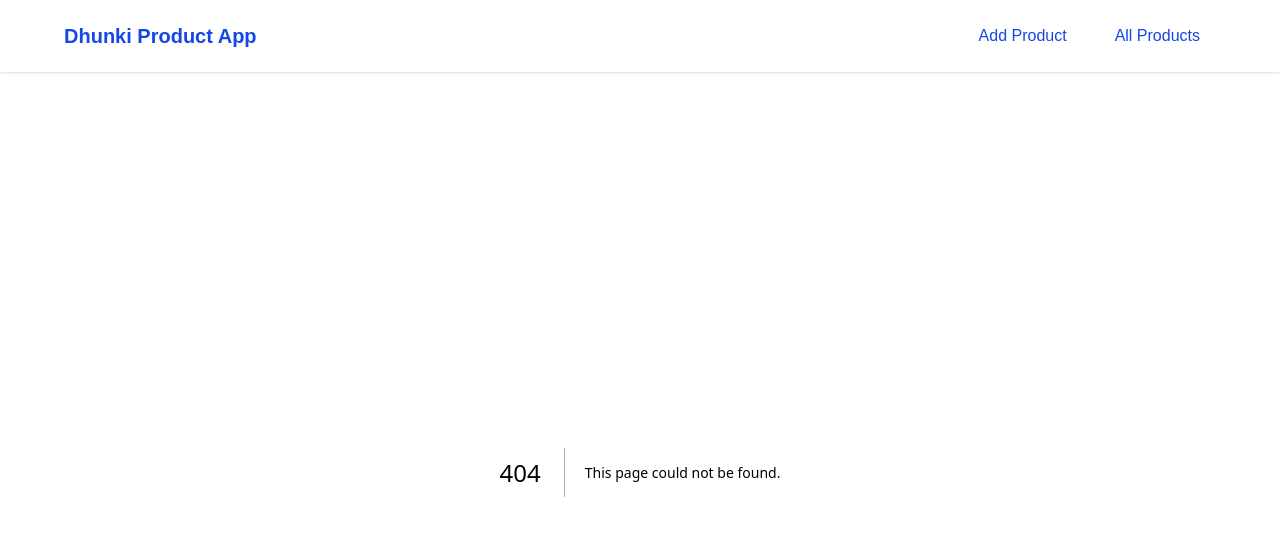
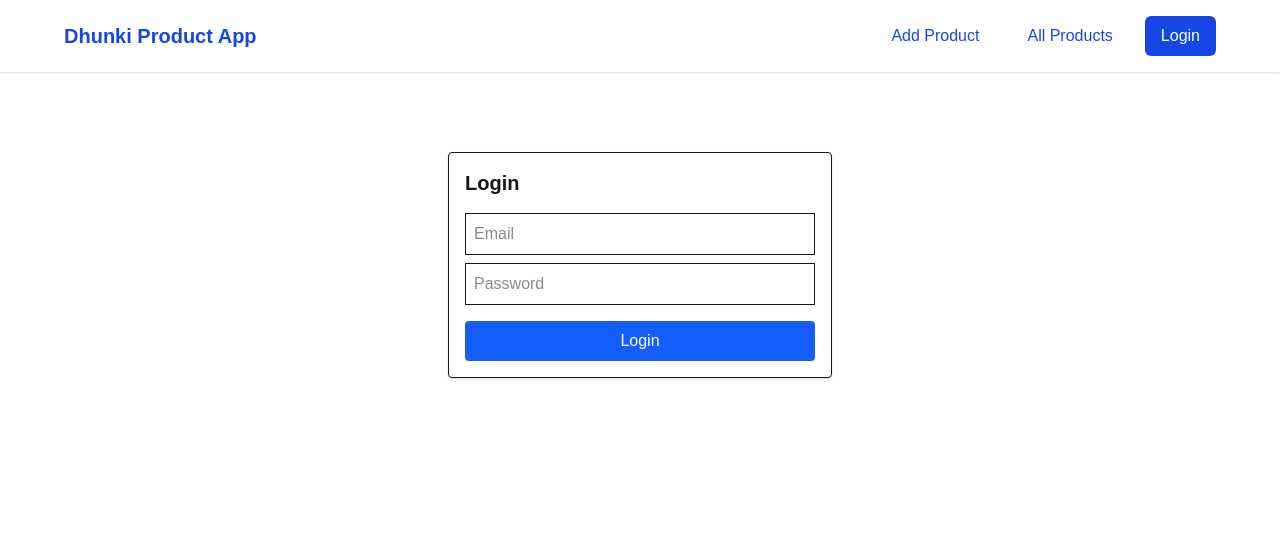
Before and after one commit to KapadiaShubham/nextjs-my-products-app, a Next.js app: page /login in a window 1280 px wide. Before the commit this address had no page. Shown: the top 536 px of the page. Built offline with nearby package versions, Linux system fonts and the light colour scheme; no server answers.

Commit message:
authorization (login required) added, only one admin user, no signing up for new user. user/admin directly added to database.

```diff
--- /dev/null
+++ b/app/api/auth-status/route.js
@@ -0,0 +1,7 @@
+// app/api/auth-status/route.js
+import { NextResponse } from "next/server";
+
+export async function GET(req) {
+  const loggedIn = req.cookies.get('auth')?.value === 'true';
+  return NextResponse.json({ loggedIn });
+}
--- /dev/null
+++ b/app/api/login/route.js
@@ -0,0 +1,31 @@
+import { NextResponse } from "next/server";
+import bcrypt from "bcryptjs";
+import { connectDB } from "@/lib/db";
+import User from "@/models/User";
+
+export async function POST(req) {
+  await connectDB();
+
+  const { email, password } = await req.json();
+
+  const user = await User.findOne({ email });
+
+  if (!user) {
+    return NextResponse.json({ error: "User not found" }, { status: 401 });
+  }
+
+  const isMatch = await bcrypt.compare(password, user.passwordHash);
+
+  if (!isMatch) {
+    return NextResponse.json({ error: "Invalid credentials" }, { status: 401 });
+  }
+
+  const response = NextResponse.redirect(new URL("/", req.url));
+  response.cookies.set("auth", "true", {
+    httpOnly: true,
+    path: "/",
+    maxAge: 60 * 60 * 24, // seconds * minutes * hours (1 day)
+  });
+
+  return response;
+}
--- /dev/null
+++ b/app/api/logout/route.js
@@ -0,0 +1,17 @@
+// app/api/logout/route.js
+import { NextResponse } from "next/server";
+
+export async function GET(req) {
+  const res = NextResponse.redirect(new URL("/", req.url));
+
+  res.cookies.set("auth", "", {
+    httpOnly: true,
+    path: "/",
+    maxAge: 0, // Expire immediately
+  });
+
+  return res;
+}
+// This will clear the auth cookie and redirect to the login page
+// The cookie is set to expire immediately, effectively logging the user out
+// The GET method is used here to handle logout requests, which is a common practice
--- a/app/components/Navbar.jsx
+++ b/app/components/Navbar.jsx
@@ -1,15 +1,33 @@
 'use client';
-import Link from "next/link";
-import { usePathname } from "next/navigation";
+import Link from 'next/link';
+import { usePathname, useRouter } from 'next/navigation';
+import { useEffect, useState } from 'react';
 
 export default function Navbar() {
   const pathname = usePathname();
+  const router = useRouter();
+  const [loggedIn, setLoggedIn] = useState(false);
+
+  // 🔁 Re-check auth whenever pathname changes (login/logout nav triggers it)
+  useEffect(() => {
+    const checkAuth = async () => {
+      const res = await fetch('/api/auth-status', { cache: 'no-store' });
+      const data = await res.json();
+      setLoggedIn(data.loggedIn);
+    };
+    checkAuth();
+  }, [pathname]); // 🔁 depend on pathname
+
+  const handleLogout = async () => {
+    await fetch('/api/logout');
+    router.push('/login'); // triggers auth-status refetch via pathname change
+  };
 
   const linkClass = (path) =>
     `px-4 py-2 rounded-md font-medium transition ${
       pathname === path
-        ? "bg-blue-600 text-white"
-        : "text-blue-700 hover:bg-blue-100"
+        ? 'bg-blue-600 text-white'
+        : 'text-blue-700 hover:bg-blue-100'
     }`;
 
   return (
@@ -18,13 +36,29 @@ export default function Navbar() {
         <Link href="/" className="text-xl font-bold text-blue-700">
           Dhunki Product App
         </Link>
-        <div className="flex gap-4">
-          <Link href="/add-product" className={linkClass("/add-product")}>
+        <div className="flex gap-4 items-center">
+          <Link href="/add-product" className={linkClass('/add-product')}>
             Add Product
           </Link>
-          <Link href="/all-products" className={linkClass("/all-products")}>
+          <Link href="/all-products" className={linkClass('/all-products')}>
             All Products
           </Link>
+
+          {loggedIn ? (
+            <button
+              onClick={handleLogout}
+              className="bg-gray-700 hover:bg-gray-800 text-white px-4 py-2 rounded-md cursor-pointer transition"
+            >
+              Logout
+            </button>
+          ) : (
+            <Link
+              href="/login"
+              className="bg-blue-700 hover:bg-blue-800 text-white px-4 py-2 rounded-md transition"
+            >
+              Login
+            </Link>
+          )}
         </div>
       </div>
     </nav>
--- /dev/null
+++ b/app/login/page.jsx
@@ -0,0 +1,42 @@
+// ==== app/login/page.jsx ====
+'use client';
+import { useState } from 'react';
+import { useRouter } from 'next/navigation';
+
+export default function LoginPage() {
+  const router = useRouter();
+  const [email, setEmail] = useState('');
+  const [password, setPassword] = useState('');
+  const [error, setError] = useState('');
+
+  const handleSubmit = async () => {
+    const res = await fetch('/api/login', {
+      method: 'POST',
+      body: JSON.stringify({ email, password }),
+    });
+
+    if (res.ok) router.push('/');
+    else setError('Invalid credentials');
+  };
+
+  return (
+    <div className="max-w-sm mx-auto mt-20 p-4 border rounded shadow">
+      <h1 className="text-xl mb-4 font-bold">Login</h1>
+      <input className="w-full mb-2 border p-2"
+        value={email} onChange={(e) => setEmail(e.target.value)}
+        placeholder="Email"
+      />
+      <input className="w-full mb-2 border p-2"
+        type="password" value={password} onChange={(e) => setPassword(e.target.value)}
+        placeholder="Password"
+      />
+      {error && <p className="text-red-500 text-sm">{error}</p>}
+      <button
+        onClick={handleSubmit}
+        className="w-full bg-blue-600 text-white p-2 rounded mt-2 cursor-pointer hover:bg-blue-700 transition"
+      >
+        Login
+      </button>
+    </div>
+  );
+}
--- /dev/null
+++ b/middleware.js
@@ -0,0 +1,26 @@
+// ==== app/middleware.js ====
+import { NextResponse } from 'next/server';
+
+const protectedPaths = ['/all-products', '/edit-product', '/add-product'];
+
+export function middleware(request) {
+  const { pathname } = request.nextUrl;
+
+  // Allow access to login and public files
+  if (pathname === '/login' || pathname.startsWith('/_next') || pathname === '/favicon.ico') {
+    return NextResponse.next();
+  }
+
+  const isProtected = protectedPaths.some((p) => pathname.startsWith(p));
+  const isLoggedIn = request.cookies.get('auth')?.value === 'true';
+
+  if (isProtected && !isLoggedIn) {
+    return NextResponse.redirect(new URL('/login', request.url));
+  }
+
+  return NextResponse.next();
+}
+
+export const config = {
+  matcher: ['/((?!_next|static|favicon.ico).*)'],
+};
--- a/models/Product.js
+++ b/models/Product.js
@@ -23,6 +23,5 @@ const ProductSchema = new mongoose.Schema(
   },
   { timestamps: true }
 );
-
-export default mongoose.models.Product ||
-  mongoose.model('Product', ProductSchema);
+const Product = mongoose.models.Product || mongoose.model('Product', ProductSchema);
+export default Product;
--- /dev/null
+++ b/models/User.js
@@ -0,0 +1,9 @@
+import mongoose from "mongoose";
+
+const userSchema = new mongoose.Schema({
+  email: { type: String, required: true, unique: true },
+  passwordHash: { type: String, required: true },
+});
+
+const User = mongoose.models.User || mongoose.model("User", userSchema);
+export default User;
--- a/package.json
+++ b/package.json
@@ -9,6 +9,7 @@
     "lint": "next lint"
   },
   "dependencies": {
+    "bcryptjs": "^3.0.2",
     "mongoose": "^8.15.2",
     "next": "15.3.3",
     "next-cloudinary": "^6.16.0",
```
Also changed, not shown: 1 other file (tests, documents, lock files or other folders).
